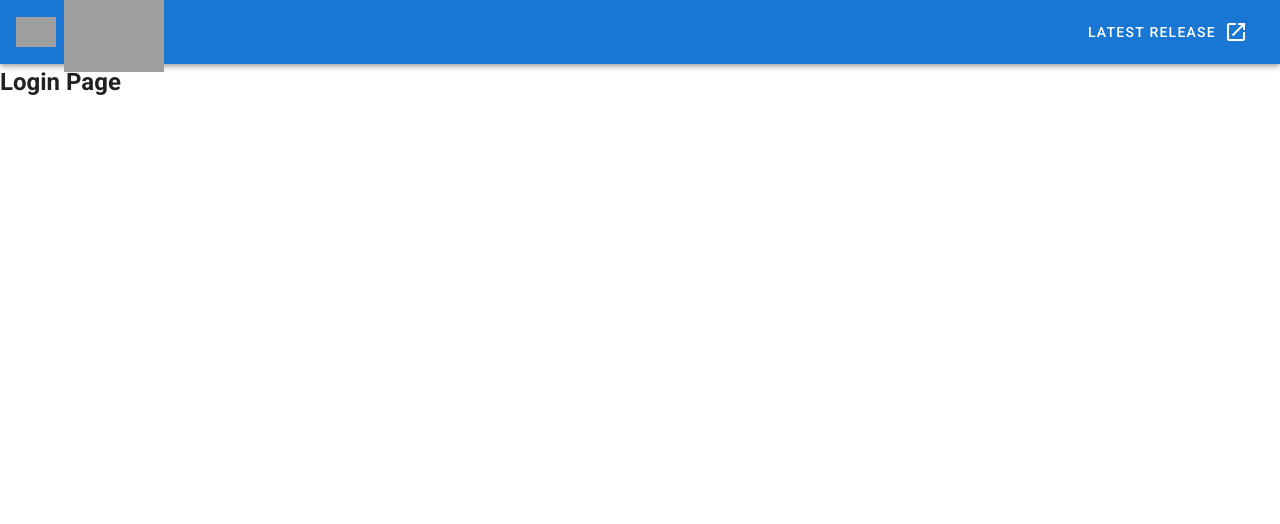
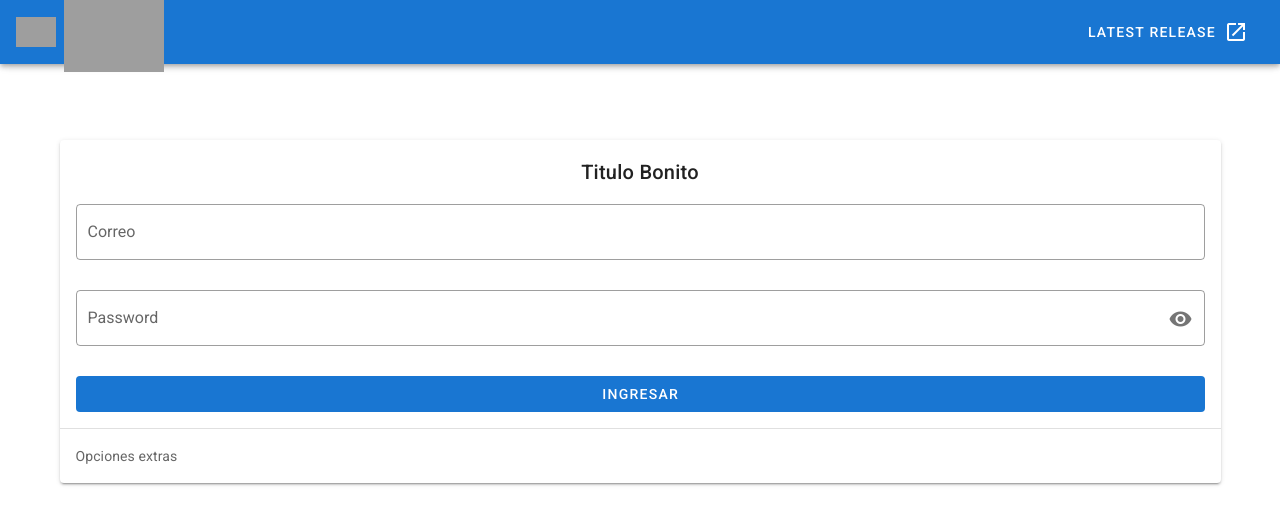
Before and after one commit to BaaltRodrigo/asy5131-003d-condominios-ui, a Vue app: page /login in a window 1280 px wide. Shown: the top 524 px of the page. Built offline with nearby package versions, Linux system fonts and the light colour scheme; grey boxes are pictures that could not be loaded.

Commit message:
feat: :construction: Basic login page
Does not work

```diff
--- a/src/views/Login.vue
+++ b/src/views/Login.vue
@@ -1,3 +1,46 @@
 <template>
-  <h2>Login Page</h2>
+  <v-app>
+    <v-main>
+      <v-container>
+        <v-card>
+          <v-card-title class="justify-center"> Titulo Bonito </v-card-title>
+          <v-card-text>
+            <v-form refs="form">
+              <v-text-field
+                outlined
+                label="Correo"
+                :rules="[rules.required]"
+              ></v-text-field>
+              <v-text-field
+                outlined
+                :type="showPassword ? 'text' : 'password'"
+                label="Password"
+                append-icon="mdi-eye"
+                @click:append="showPassword = !showPassword"
+                :rules="[rules.required]"
+              ></v-text-field>
+            </v-form>
+            <v-btn block depressed color="primary">Ingresar</v-btn>
+          </v-card-text>
+          <v-divider></v-divider>
+          <v-card-text> Opciones extras </v-card-text>
+        </v-card>
+      </v-container>
+    </v-main>
+  </v-app>
 </template>
+
+<script>
+export default {
+  name: "Login",
+
+  data() {
+    return {
+      showPassword: false,
+      rules: {
+        required: (value) => !!value || "Este campo es obligatorio!",
+      },
+    };
+  },
+};
+</script>
```
